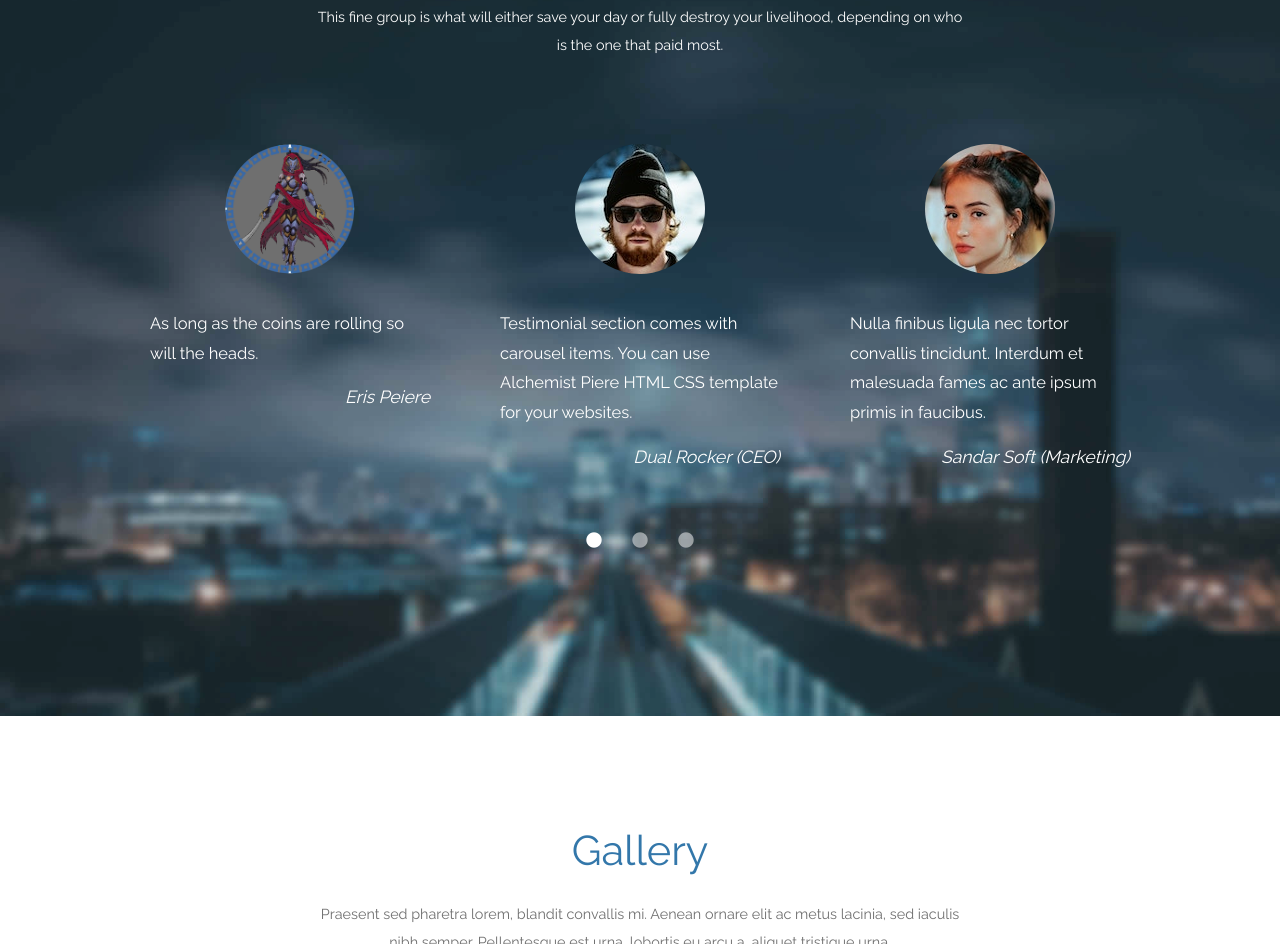
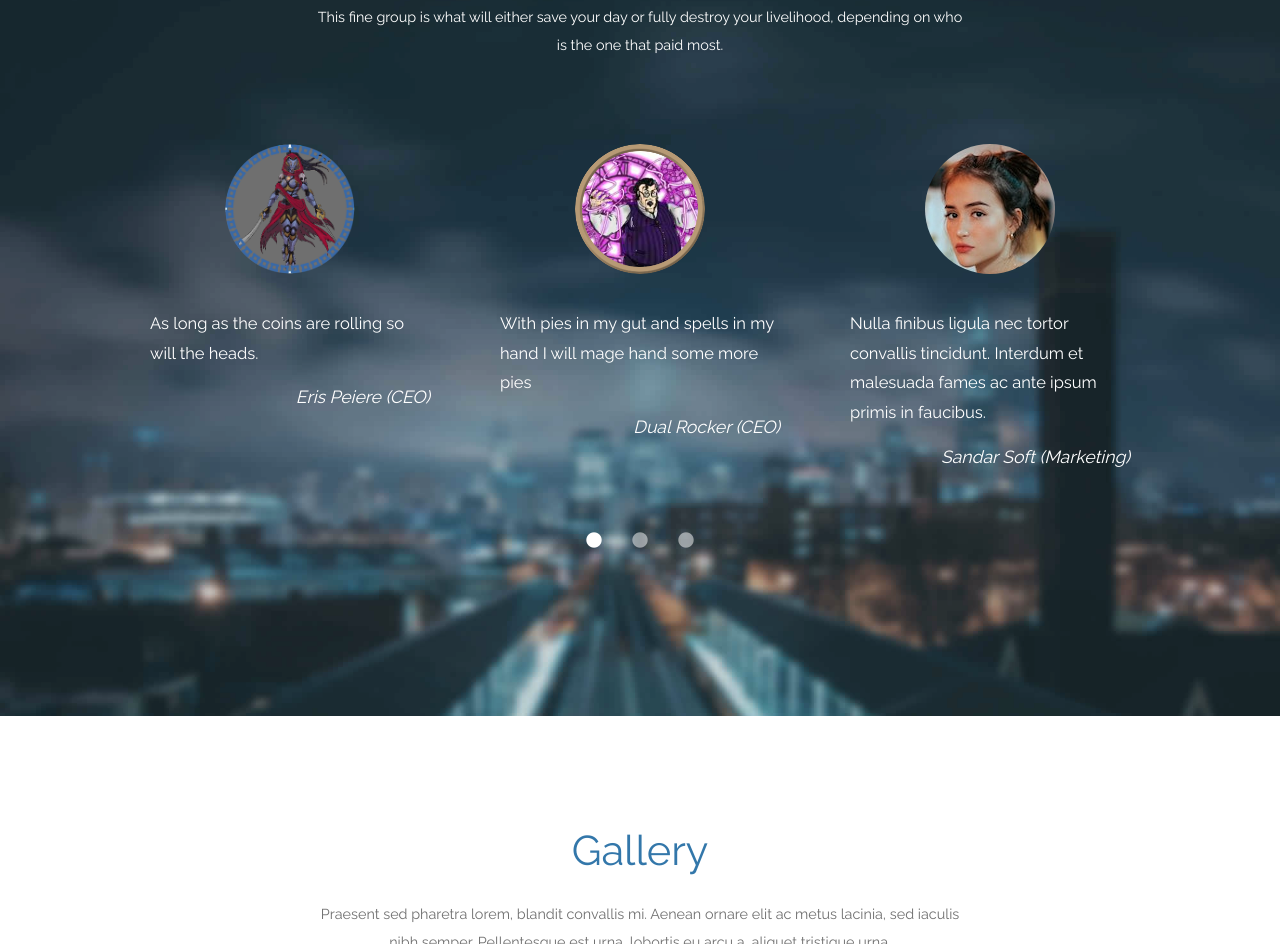
Before and after one commit to Nephalem0/Stumle, a plain HTML site: page index.html in a window 1280 px wide. Shown: the part 1912-2856 px from the top of the page. Drawn offline with Linux system fonts and the light colour scheme.

Commit message:
Update index.html

```diff
--- a/index.html
+++ b/index.html
@@ -178,13 +178,12 @@ https://www.tooplate.com/view/2117-infinite-loop
                             <figure class="tm-testimonial-item">
                                 <img src="img/Eris.png" width="130px" alt="Image" class="img-fluid mx-auto">
                                 <blockquote>As long as the coins are rolling so will the heads.</blockquote>
-                                <figcaption>Eris Peiere</figcaption>
+                                <figcaption>Eris Peiere (CEO)</figcaption>
                             </figure>
 
                             <figure class="tm-testimonial-item">
-                                <img src="img/testimonial-img-02.jpg" alt="Image" class="img-fluid mx-auto">
-                                <blockquote>Testimonial section comes with carousel items. You can use Alchemist Piere
-                                    HTML CSS template for your websites.</blockquote>
+                                <img src="img/Jilbrix.png" width="130px" alt="Image" class="img-fluid mx-auto">
+                                <blockquote>With pies in my gut and spells in my hand I will mage hand some more pies</blockquote>
                                 <figcaption>Dual Rocker (CEO)</figcaption>
                             </figure>
 
```
